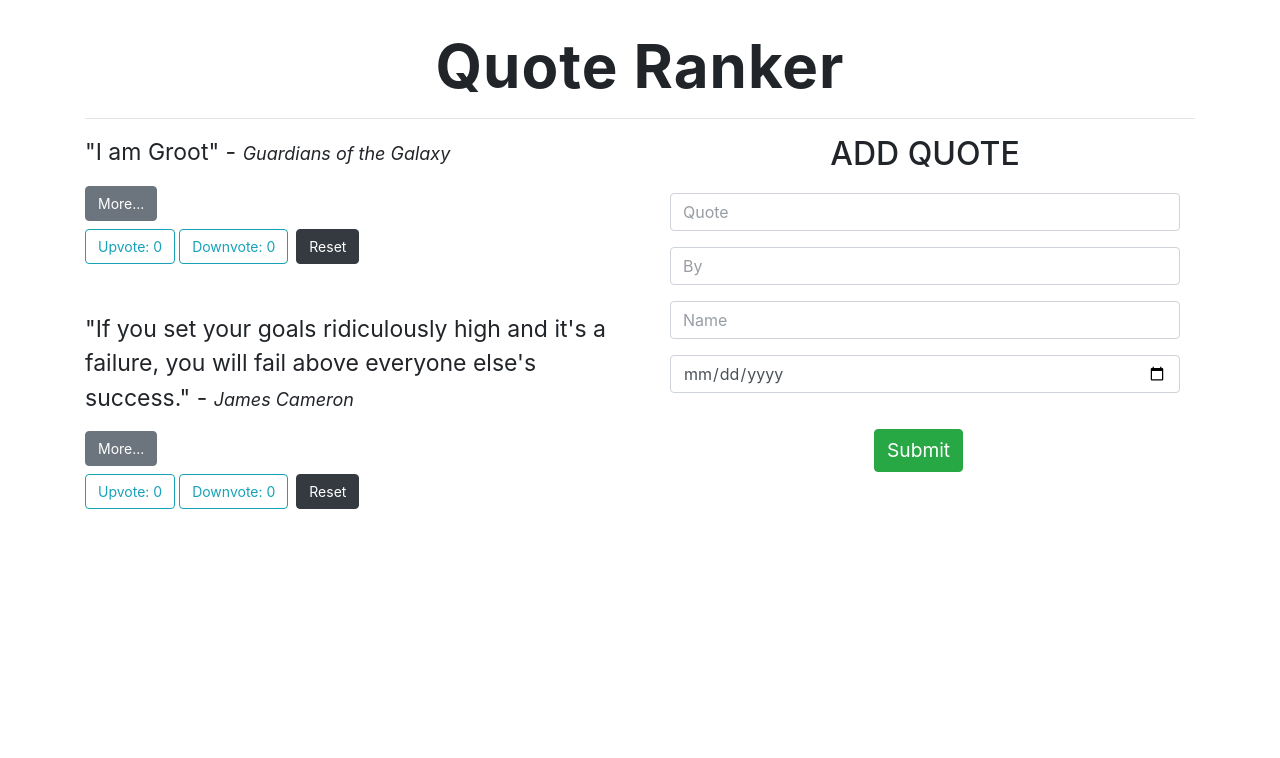
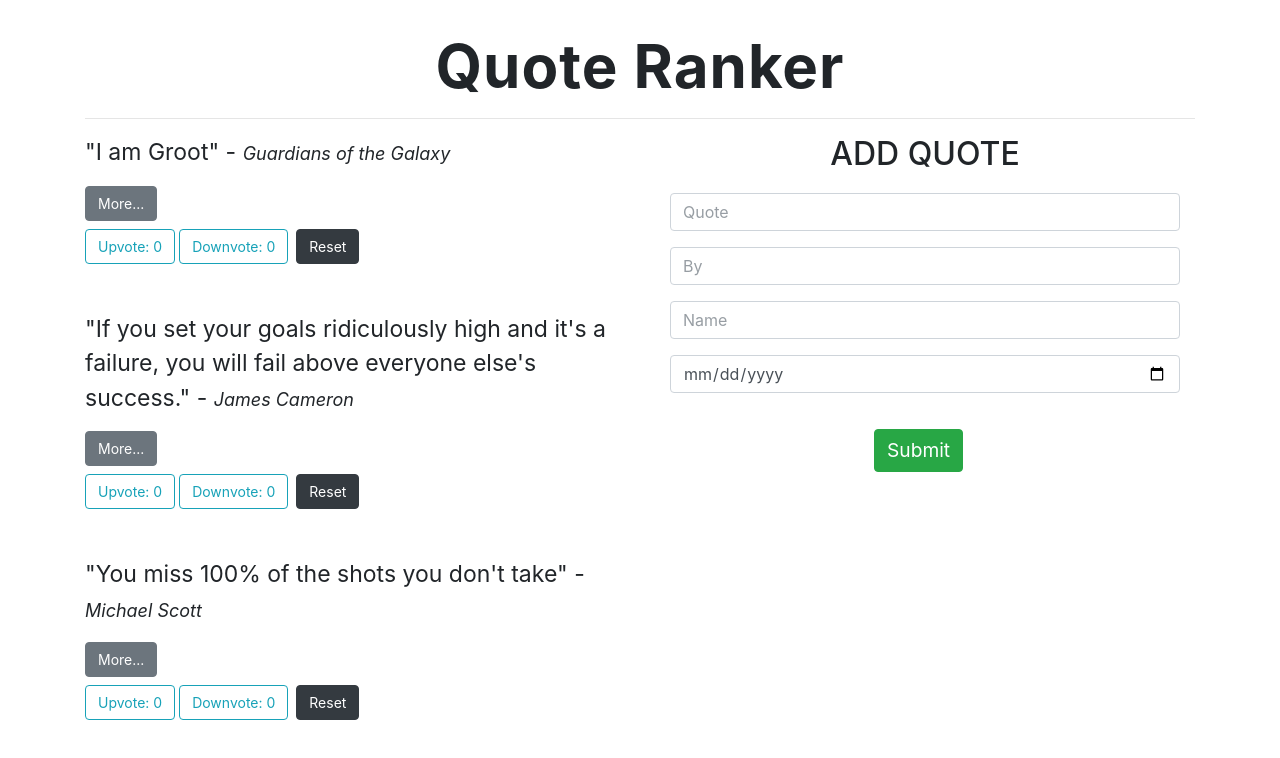
Before and after one commit to melissa-koi/QuotesAngular, an Angular app: page / in a window 1280 px wide. Shown: the top 758 px of the page. Built offline with nearby package versions, Linux system fonts and the light colour scheme.

Commit message:
add quote3

```diff
--- a/src/app/quotes/quotes.component.ts
+++ b/src/app/quotes/quotes.component.ts
@@ -10,8 +10,8 @@
 
   quote:Quotes[] = [
     new Quotes('I am Groot', 'Guardians of the Galaxy' ,'Anonymous',new Date(2021,3,14)),
-    new Quotes("If you set your goals ridiculously high and it's a failure, you will fail above everyone else's success.", 'James Cameron' ,'Sandy',new Date(2021,4,14))
-
+    new Quotes("If you set your goals ridiculously high and it's a failure, you will fail above everyone else's success.", 'James Cameron' ,'Sandy',new Date(2021,4,14)),
+    new Quotes("You miss 100% of the shots you don't take", 'Michael Scott' ,'Bob',new Date(2021,4,14)),
   ];
 
   toggleDetails(index) {
```
